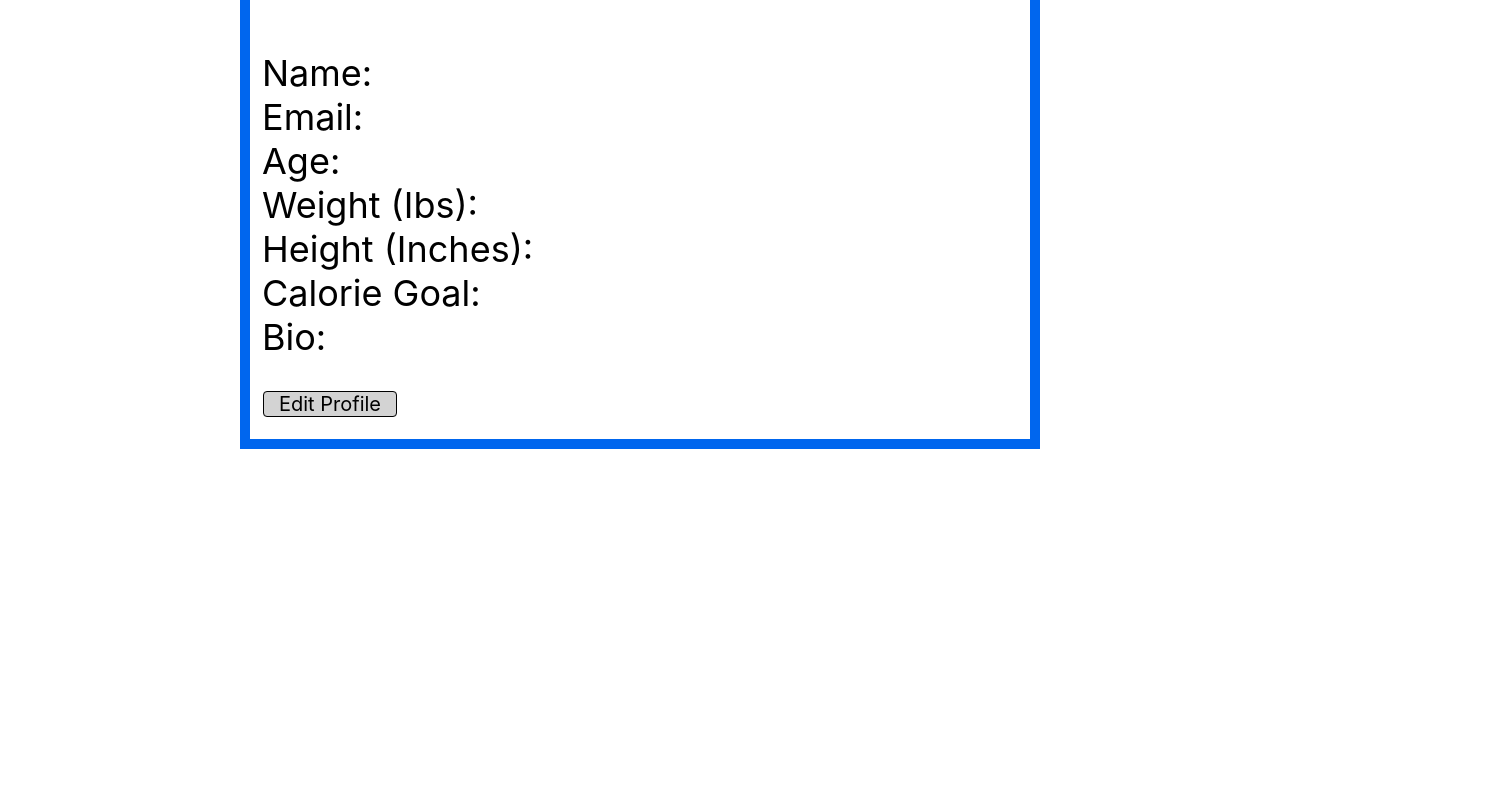
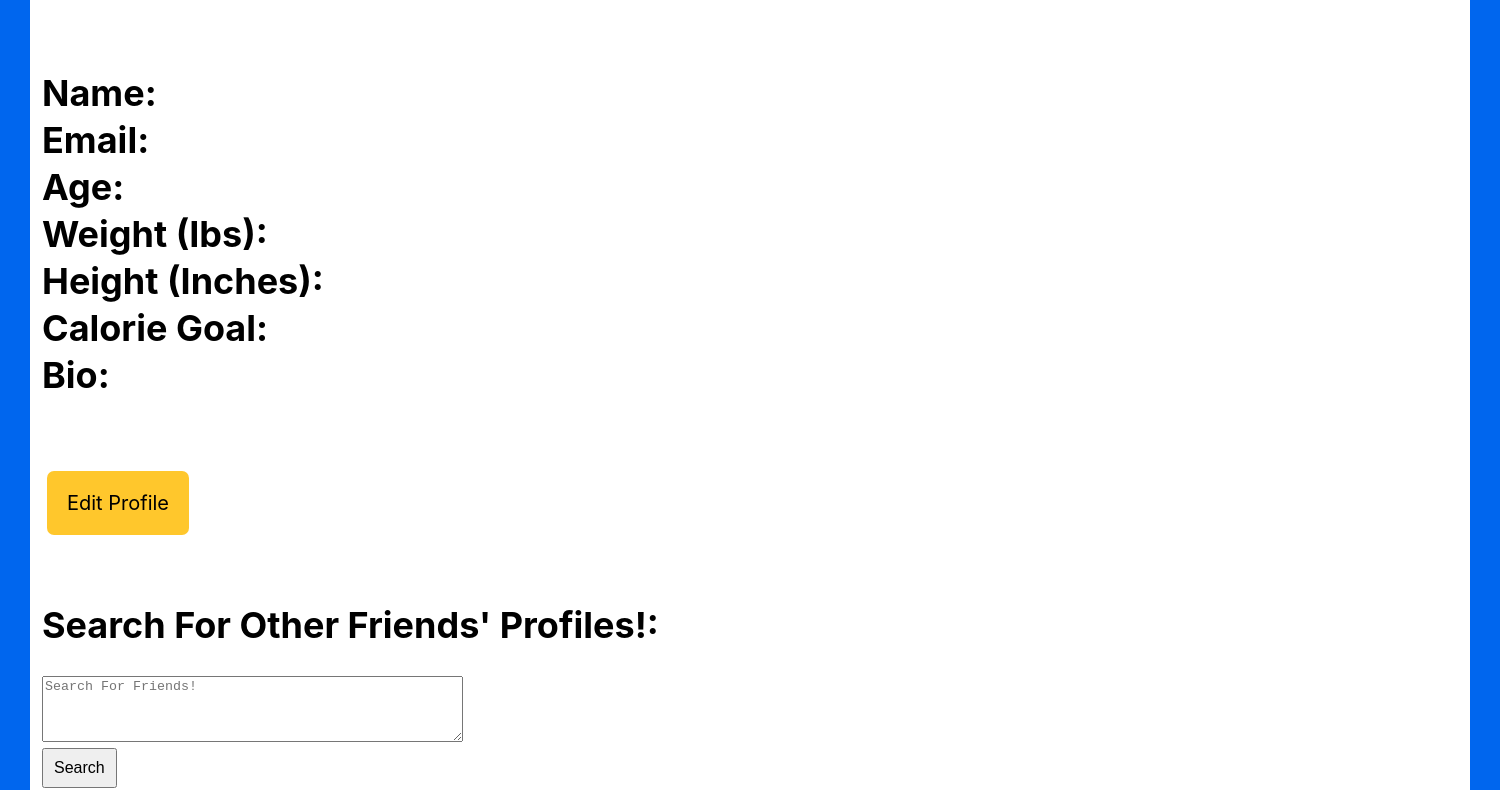
Before and after one commit to Akash-Github2/BruinFit, a React (Create React App) app in the folder bruin-fit/: page /profile in a window 1280 px wide. Shown: the part 391-1181 px from the top of the page, 1500 px wide, since content can reach past the window. Before the commit the page ends 1000 px from the top, so only its background shows below. Built offline with nearby package versions, Linux system fonts and the light colour scheme.

Commit message:
added search for friends button on profile page

```diff
--- a/bruin-fit/src/Data.js
+++ b/bruin-fit/src/Data.js
@@ -1,3 +1,5 @@
+
+
 export const UserData = [
 
   {
@@ -11,15 +13,13 @@ export const UserData = [
 
 
   {
-
-
     date: "03-10-2022",
     weight: 130,
     caloriesConsumed:3000,
     caloiresBurned: 1500,
   },
+
   {
-
     date: "03-11-2022",
     weight: 140,
     caloriesConsumed: 3100,
--- a/bruin-fit/src/DynamicProfile.js
+++ b/bruin-fit/src/DynamicProfile.js
@@ -93,10 +93,10 @@ export default function DynamicProfile({
 
         <Group>
             <h2>Bio:</h2>
-            <input
+            <br/>
+            <textarea
                 type='text'
-                size="70"
-                height="30"
+                rows="4" cols="50"
                 value={bio}
                 onChange={e => setBio(e.target.value)}
             />
@@ -104,6 +104,8 @@ export default function DynamicProfile({
 
         <Group>
             <br/>
+            <br/>
+            <br/>
             <editButton style={buttonStyle} onClick={clickSave}>Save</editButton>
             <editButton style={buttonStyle} onClick={clickCancel}>Cancel</editButton>
         </Group>
--- a/bruin-fit/src/Home.css
+++ b/bruin-fit/src/Home.css
@@ -95,7 +95,7 @@
   background-color: white;
   border: 20px solid  #FFC72C;
   margin-left: 45px;
-  float:left;
+  float: left;
 
 }
 
--- a/bruin-fit/src/Profile.css
+++ b/bruin-fit/src/Profile.css
@@ -3,11 +3,19 @@ div.container {
   height: 100%;
   display: grid;
   background-color: #ffffff;;
-  width: 800px;
-  height: 600px;
+  width: 1500px;
+  height: 1000px;
   font-size: 30px;
-  border: 10px solid #0066EE;
+  border: 30px solid #0066EE;
+
 }
+
+
+.myProfile{
+
+  font-weight: bold;
+}
+
 
 div.profile {
   background-color: rgb(255, 255, 255);
@@ -21,13 +29,14 @@ div.profile {
 div.group {
   vertical-align: middle;
   margin: 0.5em;
-  height: 32px;
+  height: 35px;
   font-size: x-large;
 }
 
 div.birthday {
   font-size: x-large;
   margin: 0.6em;
+
 }
 
 div.color-box {
@@ -50,6 +59,8 @@ label {
   font-weight: normal;
   color: #000000;
   text-align: center;
+  font-weight: bold;
+
 }
 
 /* for the "Name, Birthday, Weight, Age, Height" Parts */
@@ -58,24 +69,26 @@ h2 {
   font-weight: normal;
   font-size: px;
   color: #000000;
+  font-weight: bold;
 
 }
 
-
-.DynamicProfile input {
+h2.input {
   position: relative;
-  top: 10px;
+  top: 20px;
+  padding: 5px;
 }
 
 /* for the edit button */
 editButton {
-  height: 40px;
-  border: 1.5px solid rgb(0, 0, 0);
-  padding: 0px 15px;
-  border-radius: 4px;
-  margin: 2px 1px;
-  background-color: rgb(211, 211, 211);
+  height: 60px;
+  padding: 20px 20px;
+  margin: 2px 5px;
+  background-color: #FFC72C;
+  border-radius: 7px;
   font-size: 20px;
+
+
 }
 
 /* for dynamic profile inputs
--- a/bruin-fit/src/Profile.js
+++ b/bruin-fit/src/Profile.js
@@ -78,7 +78,7 @@ function Profile() {
                             />
                         </>
                         : <>
-                            <h1>MY PROFILE</h1>
+                            <h1>MY PROFILE </h1>
 
                             <StaticProfile
                                     stored={stored}
--- a/bruin-fit/src/StaticProfile.js
+++ b/bruin-fit/src/StaticProfile.js
@@ -2,6 +2,7 @@ import Group from './Group';
 
 //added this import statement down below to get it to compile
 import React from 'react'
+import Fitness from './Fitness.js';
 
 export default function StaticProfile({
     stored,
@@ -45,11 +46,36 @@ export default function StaticProfile({
 
         <Group>
             <br/>
+            <br/>
+            <br/>
             <editButton
                 style={buttonStyle}
                 onClick={changeFullCall}
             >Edit Profile</editButton>
 
+            <br/>
+            <br/>
+            <br/>
+            <br/>
+
+            <h2> Search For Other Friends' Profiles!: </h2>
+
+            <br/>
+            <br/>
+
+            <textarea
+                type = "text"
+                name = "date"
+                rows="4" cols="50"
+                placeholder = "Search For Friends!"
+                font-size = "18px"
+            />
+            <br/>
+
+            <button type= "submit">Search</button>
+
         </Group>
+
+
     </div>
 }
--- a/bruin-fit/src/components/Login.css
+++ b/bruin-fit/src/components/Login.css
@@ -60,4 +60,5 @@ margin-bottom: 20px;
 height: 40px;
 font-size: 16px;
 padding: 0 10px;
+
 }
```
